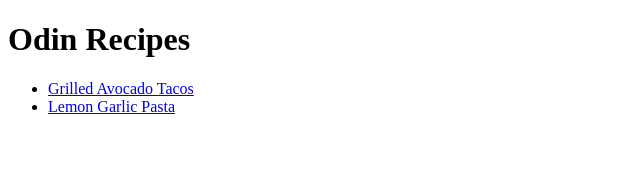
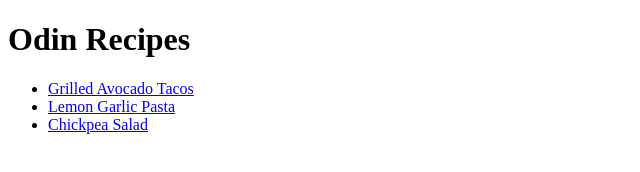
Before and after one commit to mgrahm/odin-recipes, a plain HTML site: page index.html in a window 1280 px wide. Shown: the whole page, without its empty margins (0-640 px from the left). Drawn offline with Linux system fonts and the light colour scheme.

Commit message:
add chick pea salad page link

```diff
--- a/index.html
+++ b/index.html
@@ -11,6 +11,7 @@
     <ul>
         <li><a href="recipes/grilled-avocado-tacos.html">Grilled Avocado Tacos</a></li>
         <li><a href="recipes/lemon-garlic-pasta.html">Lemon Garlic Pasta</a></a></li>
+        <li><a href="recipes/chickpea-salad.html">Chickpea Salad</a></li>
     </ul>
 
 </body>
```
